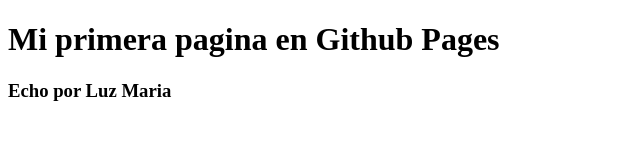
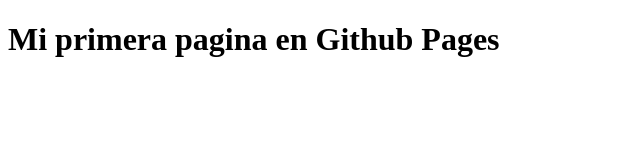
Before and after one commit to luz-maria12/First-Flutter-App, a plain HTML site: page index.html in a window 1280 px wide. Shown: the whole page, without its empty margins (0-640 px from the left). Drawn offline with Linux system fonts and the light colour scheme.

Commit message:
Borra subtitulos

```diff
--- a/index.html
+++ b/index.html
@@ -7,6 +7,6 @@
 </head>
 <body>
     <h1>Mi primera pagina en Github Pages</h1>
-    <h3>Echo por Luz Maria</h3>
+
 </body>
 </html>
```
